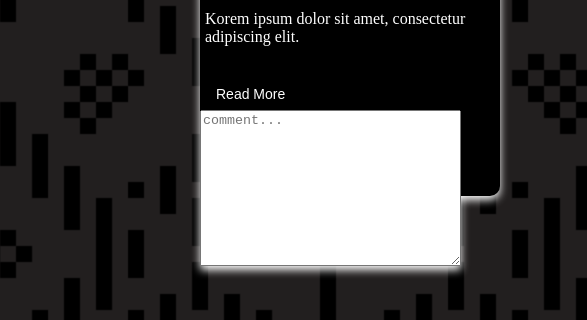
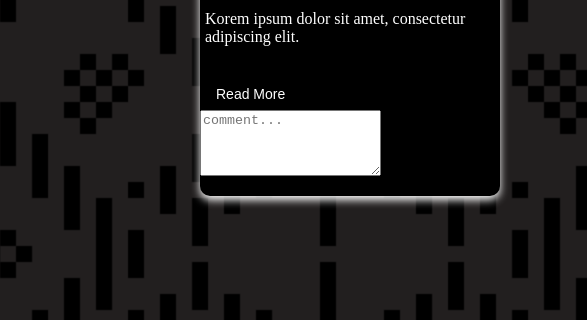
Before and after one commit to ReneNtabana/my-brand-frontend, a plain HTML site: page blog.html in a window 1280 px wide. Shown: the part 394-714 px from the top of the page, 0-587 px from the left. Drawn offline with Linux system fonts and the light colour scheme.

Commit message:
comment section

```diff
--- a/blog.html
+++ b/blog.html
@@ -35,7 +35,7 @@
                 <button type="button" class="read-more">Read More</button>
                 <i class="fa-regular fa-heart" id ="like"></i>
                 <i class="fa-solid fa-comment" id="comment"></i>
-                <textarea cols="30" rows="10" type="text" name="viewer-comment" id="viewer-comment" placeholder="comment..."></textarea>
+                <textarea cols="20" rows="4" type="text" name="viewer-comment" id="viewer-comment" placeholder="comment..."></textarea>
             </div>
             <div class="blog2-container">
                 <div class="blog2-image"></div>
```
